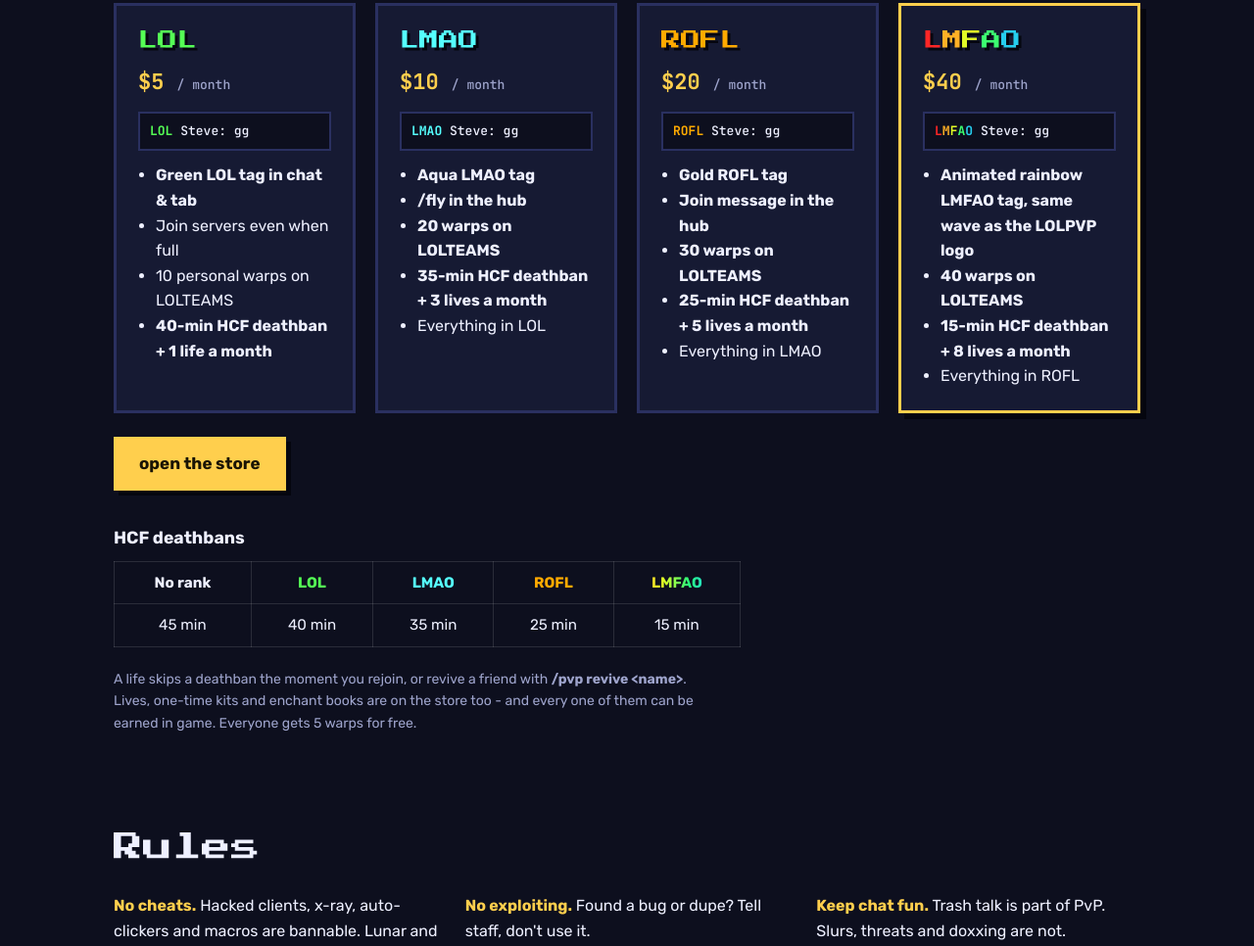
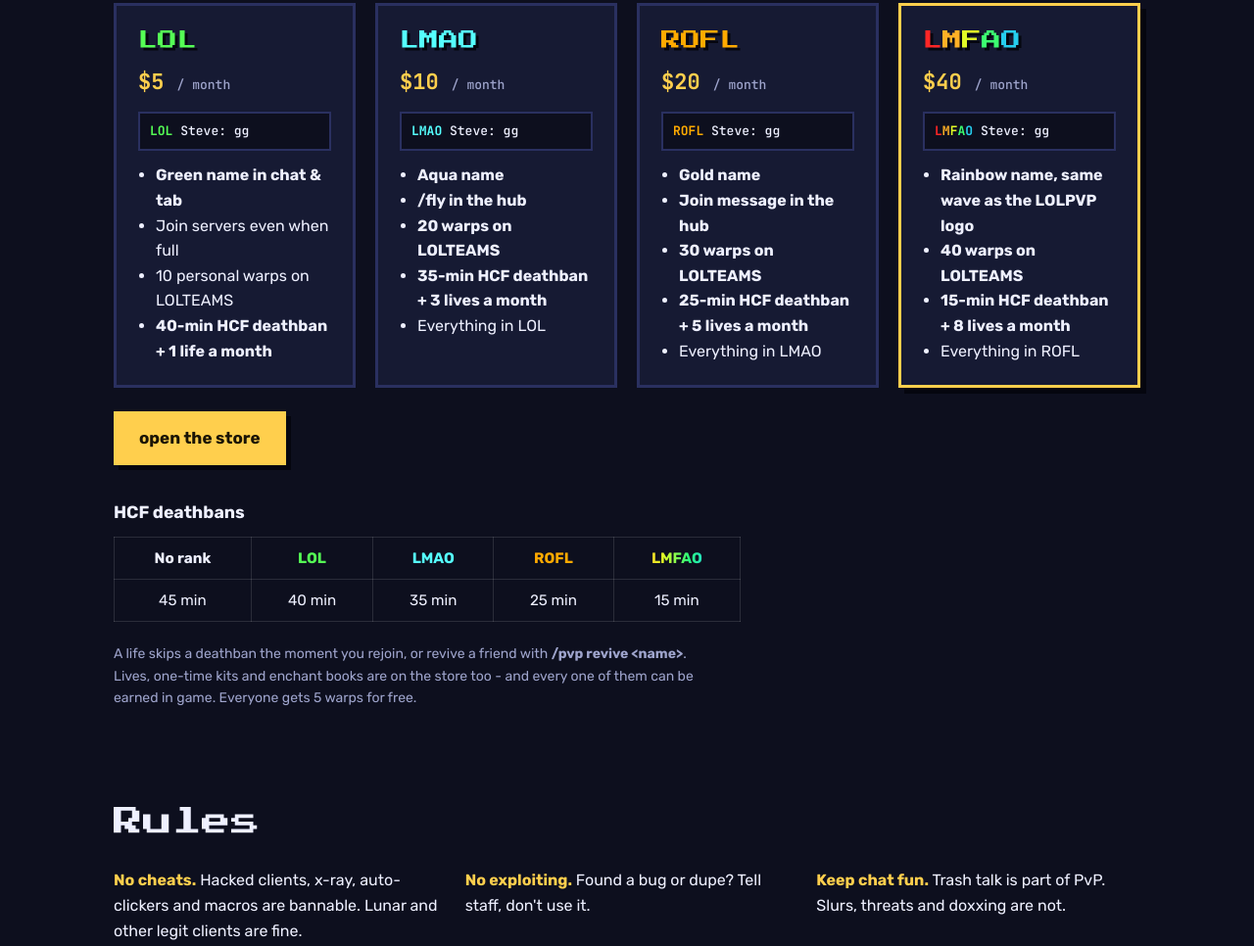
Before and after one commit to pleas33/LOLPVPSITE, a plain HTML site: page index.html in a window 1280 px wide. Shown: the part 1927-2893 px from the top of the page at 98% size. Drawn offline with Linux system fonts and the light colour scheme; no server answers.

Commit message:
Site: ranks colour your name instead of a tag
Co-Authored-By: Claude Opus 5.5 <noreply@anthropic.com>
Claude-Session: https://claude.ai/code/session_016kSEPWbexa7JGeAfYHKMQu

```diff
--- a/index.html
+++ b/index.html
@@ -253,7 +253,7 @@ footer .wrap { display: grid; gap: 8px; }
           <div class="price">$5 <small>/ month</small></div>
           <div class="chat"><b class="lol">LOL</b> <span class="msg">Steve: gg</span></div>
           <ul>
-            <li class="new">Green LOL tag in chat &amp; tab</li>
+            <li class="new">Green name in chat &amp; tab</li>
             <li>Join servers even when full</li>
             <li>10 personal warps on LOLTEAMS</li>
             <li class="new">40-min HCF deathban + 1 life a month</li>
@@ -264,7 +264,7 @@ footer .wrap { display: grid; gap: 8px; }
           <div class="price">$10 <small>/ month</small></div>
           <div class="chat"><b class="pro">LMAO</b> <span class="msg">Steve: gg</span></div>
           <ul>
-            <li class="new">Aqua LMAO tag</li>
+            <li class="new">Aqua name</li>
             <li class="new">/fly in the hub</li>
             <li class="new">20 warps on LOLTEAMS</li>
             <li class="new">35-min HCF deathban + 3 lives a month</li>
@@ -276,7 +276,7 @@ footer .wrap { display: grid; gap: 8px; }
           <div class="price">$20 <small>/ month</small></div>
           <div class="chat"><b class="god">ROFL</b> <span class="msg">Steve: gg</span></div>
           <ul>
-            <li class="new">Gold ROFL tag</li>
+            <li class="new">Gold name</li>
             <li class="new">Join message in the hub</li>
             <li class="new">30 warps on LOLTEAMS</li>
             <li class="new">25-min HCF deathban + 5 lives a month</li>
@@ -288,7 +288,7 @@ footer .wrap { display: grid; gap: 8px; }
           <div class="price">$40 <small>/ month</small></div>
           <div class="chat"><b class="rb"><span>L</span><span style="animation-delay:-.4s">M</span><span style="animation-delay:-.8s">F</span><span style="animation-delay:-1.2s">A</span><span style="animation-delay:-1.6s">O</span></b> <span class="msg">Steve: gg</span></div>
           <ul>
-            <li class="new">Animated rainbow LMFAO tag, same wave as the LOLPVP logo</li>
+            <li class="new">Rainbow name, same wave as the LOLPVP logo</li>
             <li class="new">40 warps on LOLTEAMS</li>
             <li class="new">15-min HCF deathban + 8 lives a month</li>
             <li>Everything in ROFL</li>
```
